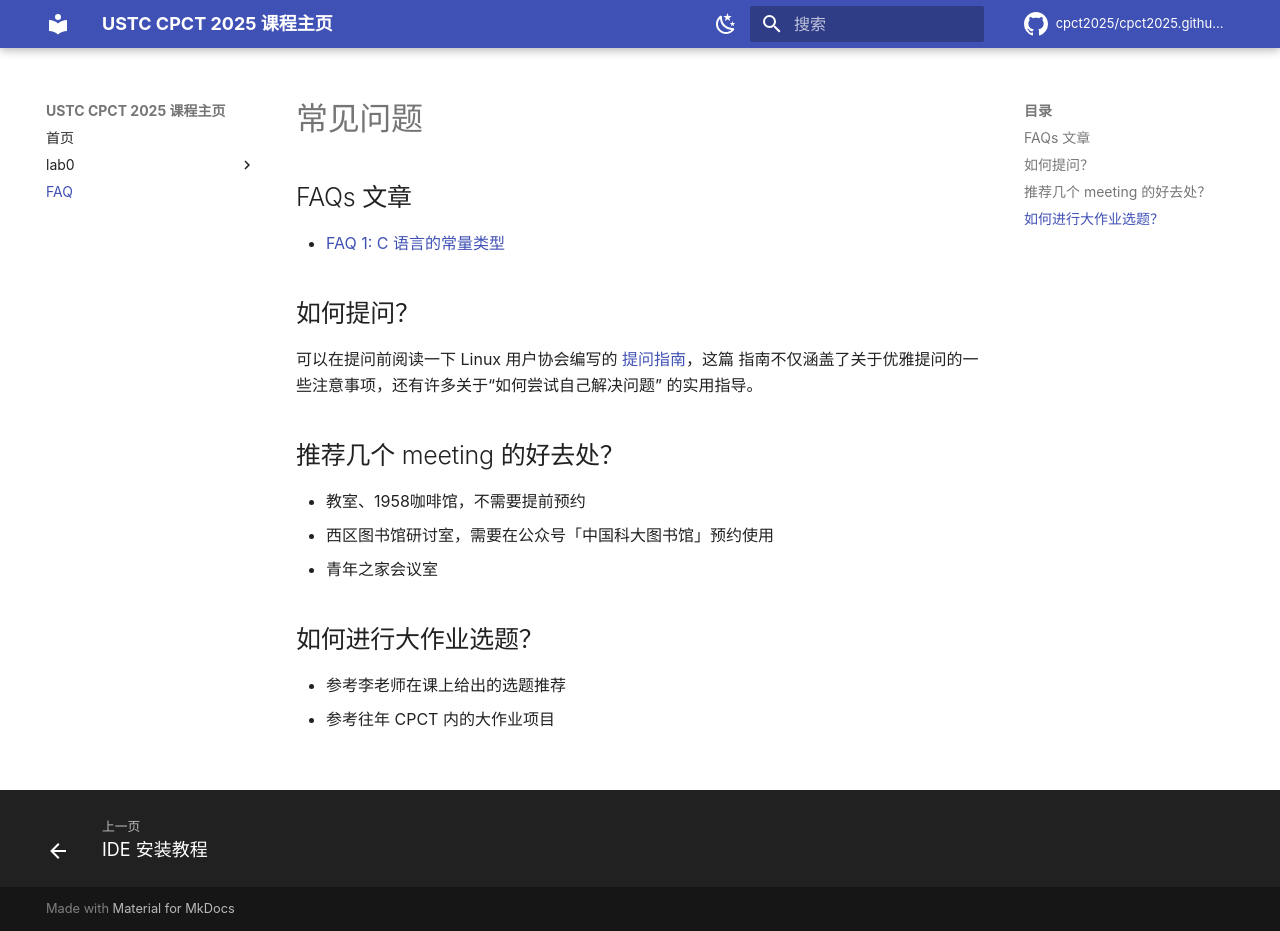
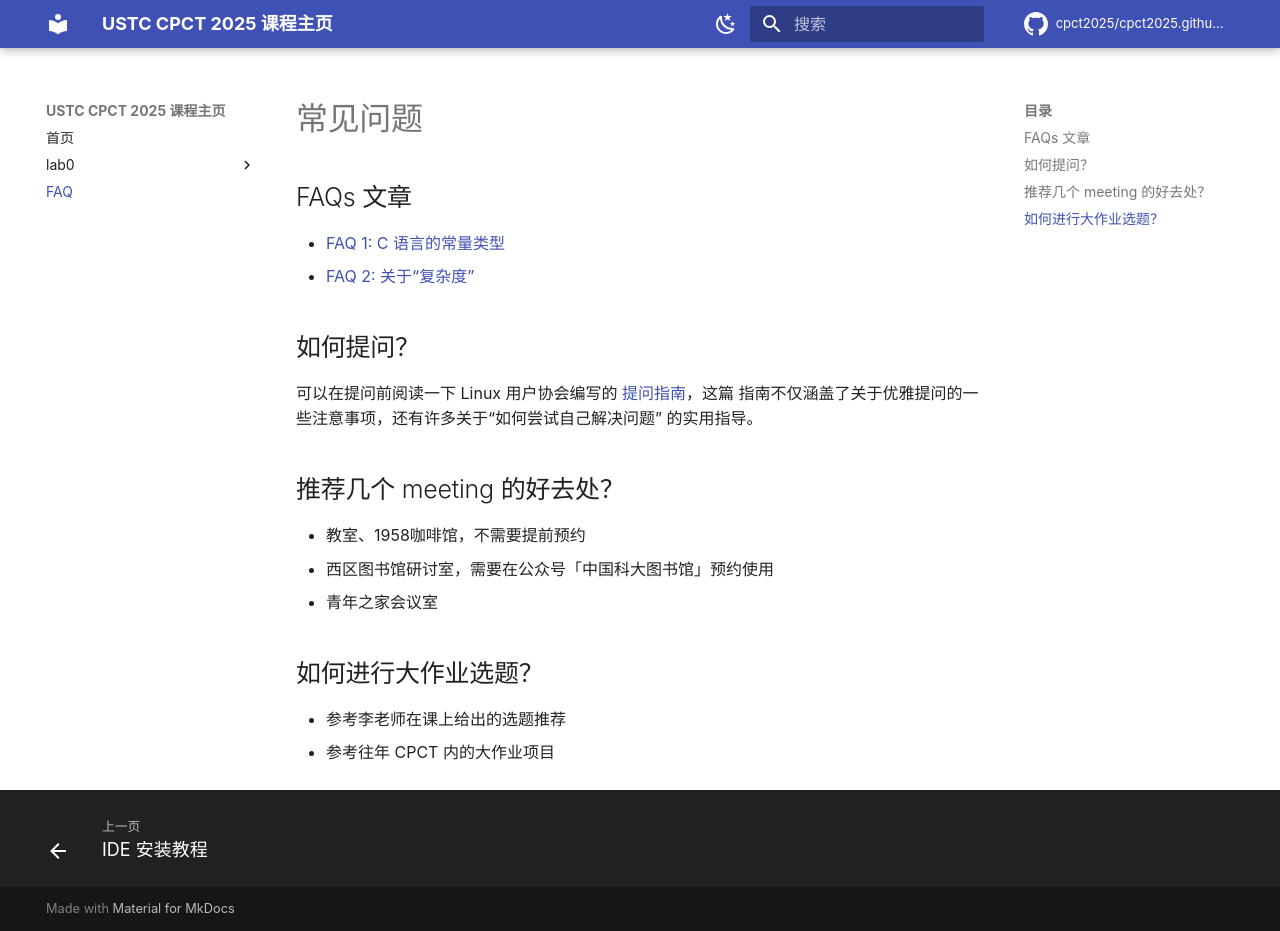
Before and after one commit to cpct2025/cpct2025.github.io, an MkDocs documentation site: the page built from docs/faq/FAQ.md, in a window 1280 px wide and 931 px high. Built offline with MkDocs 1.6.1 and Material for MkDocs 9.7.7, drawn with Linux system fonts in a browser that asks for light colours; comment, search, counter and statistics services are not loaded.

Commit message:
Update FAQ.md

```diff
--- a/docs/faq/FAQ.md
+++ b/docs/faq/FAQ.md
@@ -3,6 +3,7 @@
 ## FAQs 文章
 
 - [FAQ 1: C 语言的常量类型](faq-1.md)
+- [FAQ 2: 关于“复杂度”](faq-2.md)
 
 ## 如何提问？
 
```
